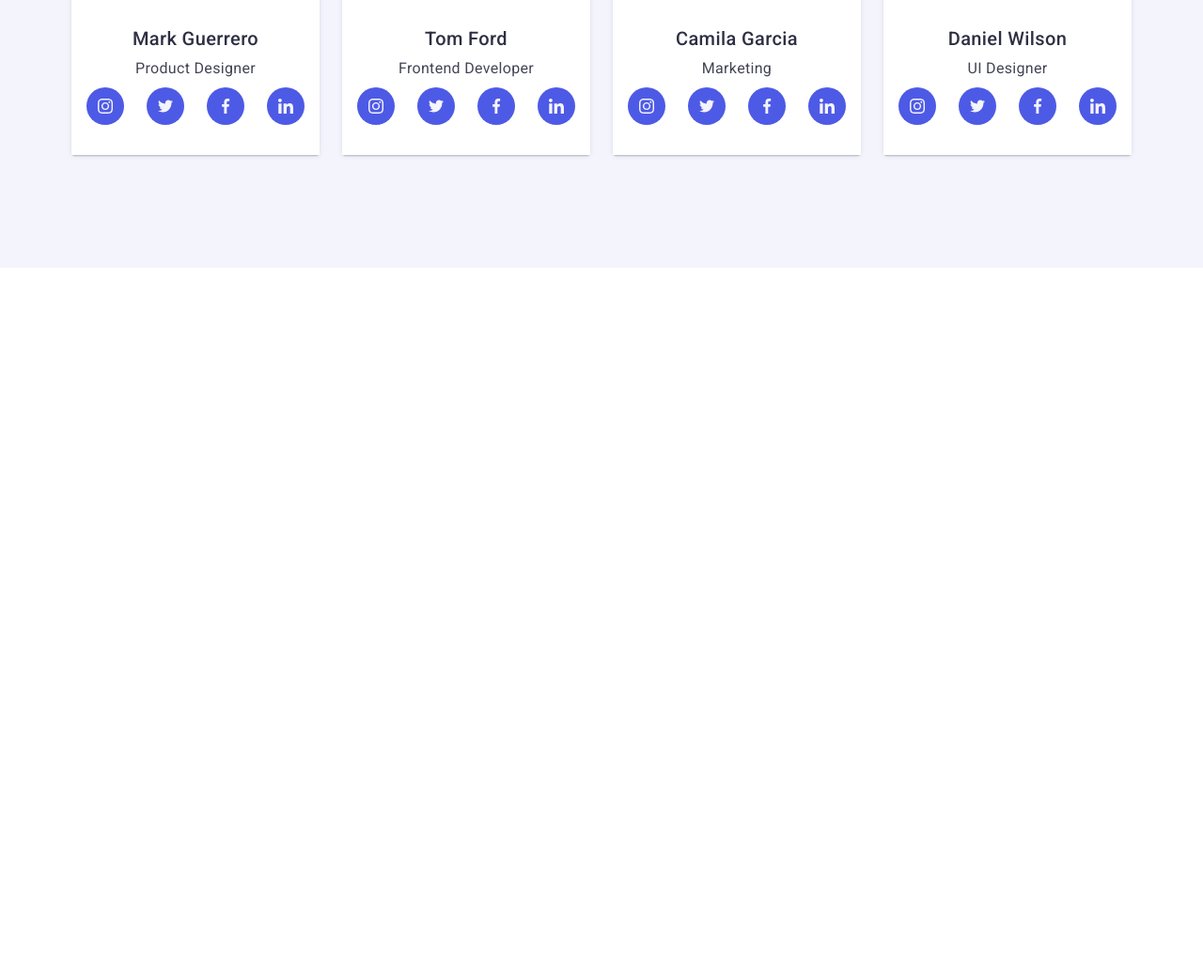
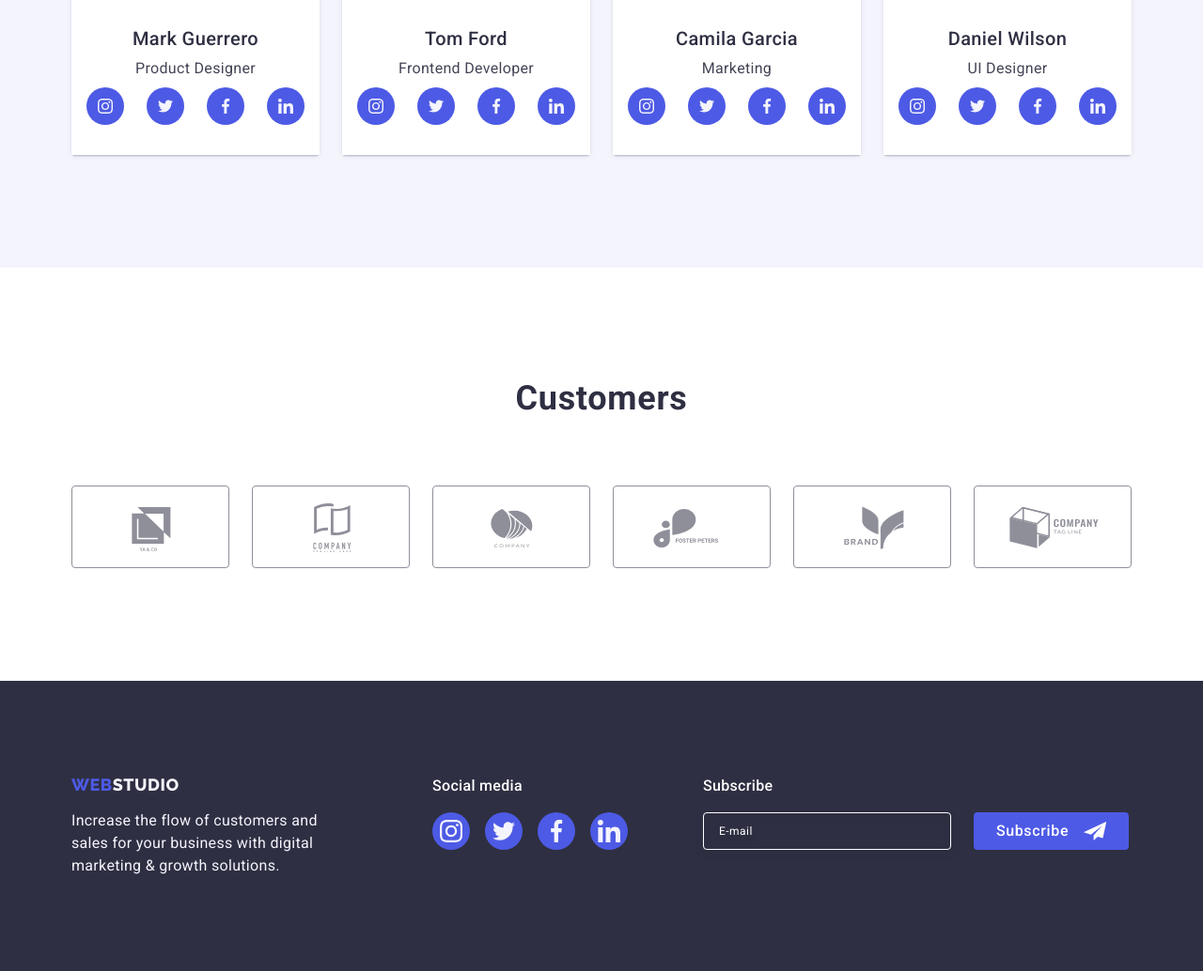
Before and after one commit to ProstoOleh/goit-markup-hw-06, a plain HTML site: page index.html in a window 1280 px wide. Shown: the part 1515-2549 px from the top of the page at 94% size. Before the commit the page ends 1800 px from the top, so only its background shows below. Drawn offline with nearby package versions, Linux system fonts and the light colour scheme.

Commit message:
goit-markup-hw-06

```diff
--- a/css/styles.css
+++ b/css/styles.css
@@ -68,8 +68,10 @@ img {
 /* Header (Home page , Portfolio) */
 .container {
     width: 100%;
-    max-width: 1158px;
-    padding: 0 15px;
+    /* max-width: 1158px; */
+    max-width: 428px;
+    /* padding: 0 15px; */
+    padding: 0 16px;
     margin: 0 auto;
 }
 
@@ -280,6 +282,10 @@ img {
     gap: 72px;
 }
 
+.features-item {
+    width: 100%;
+}
+
 .features-icon-box {
     display: none;
 
@@ -330,6 +336,7 @@ img {
 }
 
 .team-list {
+    width: 100%;
     display: flex;
     /* flex-wrap: wrap; */
     flex-direction: column;
@@ -407,7 +414,8 @@ img {
 
 .section-customers {
     width: 100%;
-    padding: 120px 0;
+    /* padding: 120px 0; */
+    padding: 96px 0;
     background-color: var(--background-main-color);
 }
 
@@ -424,11 +432,15 @@ img {
 
 .customers-list {
     display: flex;
-    gap: 24px;
+    flex-direction: row;
+    flex-wrap: wrap;
+    /* gap: 24px; */
+    gap: 72px 16px;
 }
 
 .customers-item {
-    width: calc((100% - 5 * 24px) / 6);
+    width: calc((100% - 16px) / 2);
+    /* width: calc((100% - 5 * 24px) / 6); */
     height: 88px;
 }
 
@@ -458,17 +470,22 @@ img {
 
 .section-footer {
     width: 100%;
-    padding: 100px 0;
+    /* padding: 100px 0; */
+    padding: 96px 0;
     background: var(--background-second-color);
 }
 
 .footer-container {
     display: flex;
-    align-items: baseline;
+    /* align-items: baseline; */
+    flex-direction: column;
+    align-items: center;
+    gap: 72px;
 }
 
 .footer-box {
-    margin-right: 120px ;
+    /* margin-right: 120px ; */
+    text-align: center;
 }
 
 .footer-logo {
@@ -502,6 +519,10 @@ img {
     letter-spacing: 0.02em;
     max-width: 264px;
     color: var(--fourth-text-color);
+}
+
+.footer-soc-box {
+    text-align: center;
 }
 
 .soc-text {
@@ -545,7 +566,10 @@ img {
 /* Subscribe container */
 
 .subscribe-container {
-    margin-left: 80px;
+    width: 100%;
+    /* margin-left: 80px; */
+    margin: 0 auto;
+    text-align: center;
 }
 
 .subscribe-title {
@@ -559,11 +583,13 @@ img {
 
 .subscribe-form {
     display: flex;
+    flex-direction: column;
     gap: 24px;
 }
 
 .subscribe-input {
-    width: 264px;
+    /* width: 398px; */
+    width: 100%;
     height: 40px;
     border: 1px solid #ffffff;
     background-color: transparent;
@@ -587,9 +613,10 @@ img {
     font-size: 16px;
     line-height: 1.50;
     letter-spacing: 0.04em;
-    min-width: 165px;
+    width: 165px;
     height: 40px;
     display: flex;
+    align-self: center;
     align-items: center;
     text-align: center;
     justify-content: center;
@@ -925,17 +952,25 @@ img {
 
 /* Adaptive */
 
-@media screen and (min-width: 428px) {
+@media screen and (min-width: 320px) {
 .container {
     max-width: 428px;
+
 }
 
+.section-team .container {
+    max-width: 296px;
+}
 
 }
 
 @media screen and (min-width: 768px) {
 .container {
     max-width: 768px;
+}
+
+.section-team .container {
+    max-width: 584px;
 }
 
 
@@ -961,11 +996,55 @@ img {
     width: calc((100% - 24px) / 2);
 }
 
+.section-customers .container {
+    max-width: 584px;
+}
+
+.customers-list {
+    gap: 72px 24px;
+}
+
+.customers-item {
+    width: calc((100% - 48px) / 3);
+}
+
+.footer-container {
+    flex-direction: row;
+    flex-wrap: wrap;
+    max-width: 584px;
+    align-items: baseline;
+    gap: 72px 24px;
+}
+
+.footer-box {
+    text-align: left;
+
+}
+
+.footer-soc-box {
+    text-align: left;
+}
+
+.subscribe-container {
+    text-align: left;
+    margin-left: 0;
+
+}
+
+.subscribe-form {
+    flex-direction: row;
+}
+
+.subscribe-input {
+    width: 264px;
+}
+
 }
 
 @media screen and (min-width: 1158px) {
 .container {
     max-width: 1158px;
+    padding: 0 15px;
 }
 
 .section-features {
@@ -1034,6 +1113,10 @@ img {
     padding: 120px 0;
 }
 
+.section-team .container {
+    max-width: 1158px;
+}
+
 .team-list {
     gap: 24px;
 }
@@ -1042,4 +1125,45 @@ img {
     width: calc((100% - 3 * 24px) / 4);
 }
 
+.section-customers{
+    padding: 120px 0;
 }
+
+.section-customers .container {
+    max-width: 1158px;
+}
+
+.customers-list {
+    gap: 24px;
+}
+
+.customers-item {
+    width: calc((100% - 5 * 24px) / 6);
+}
+
+.section-footer {
+    padding: 100px 0;
+}
+
+.footer-container {
+    flex-wrap: unset;
+    flex-direction: unset;
+    gap: unset;
+    align-items: baseline;
+}
+
+.footer-box {
+
+    margin-right: 120px ;
+}
+
+.footer-text {
+    width: 264px;
+}
+
+.subscribe-container {
+
+    margin-left: 80px;
+}
+
+}
--- a/index.html
+++ b/index.html
@@ -405,7 +405,7 @@
       </section>
 
       <!-- Customers -->
-      <!-- <section class="section-customers">
+      <section class="section-customers">
         <div class="container">
           <h2 class="customers-title">Customers</h2>
           <ul class="customers-list">
@@ -471,11 +471,11 @@
             </li>
           </ul>
         </div>
-      </section> -->
+      </section>
     </main>
 
     <!-- Footer -->
-    <!-- <footer class="section-footer">
+    <footer class="section-footer">
       <div class="container footer-container">
         <div class="footer-box">
           <a class="footer-logo link" href="./index.html"
@@ -550,7 +550,7 @@
           </form>
         </div>
       </div>
-    </footer> -->
+    </footer>
     <div data-modal class="backdrop is-hidden">
       <div class="modal">
         <button data-modal-close type="button" class="modal-close">
```
